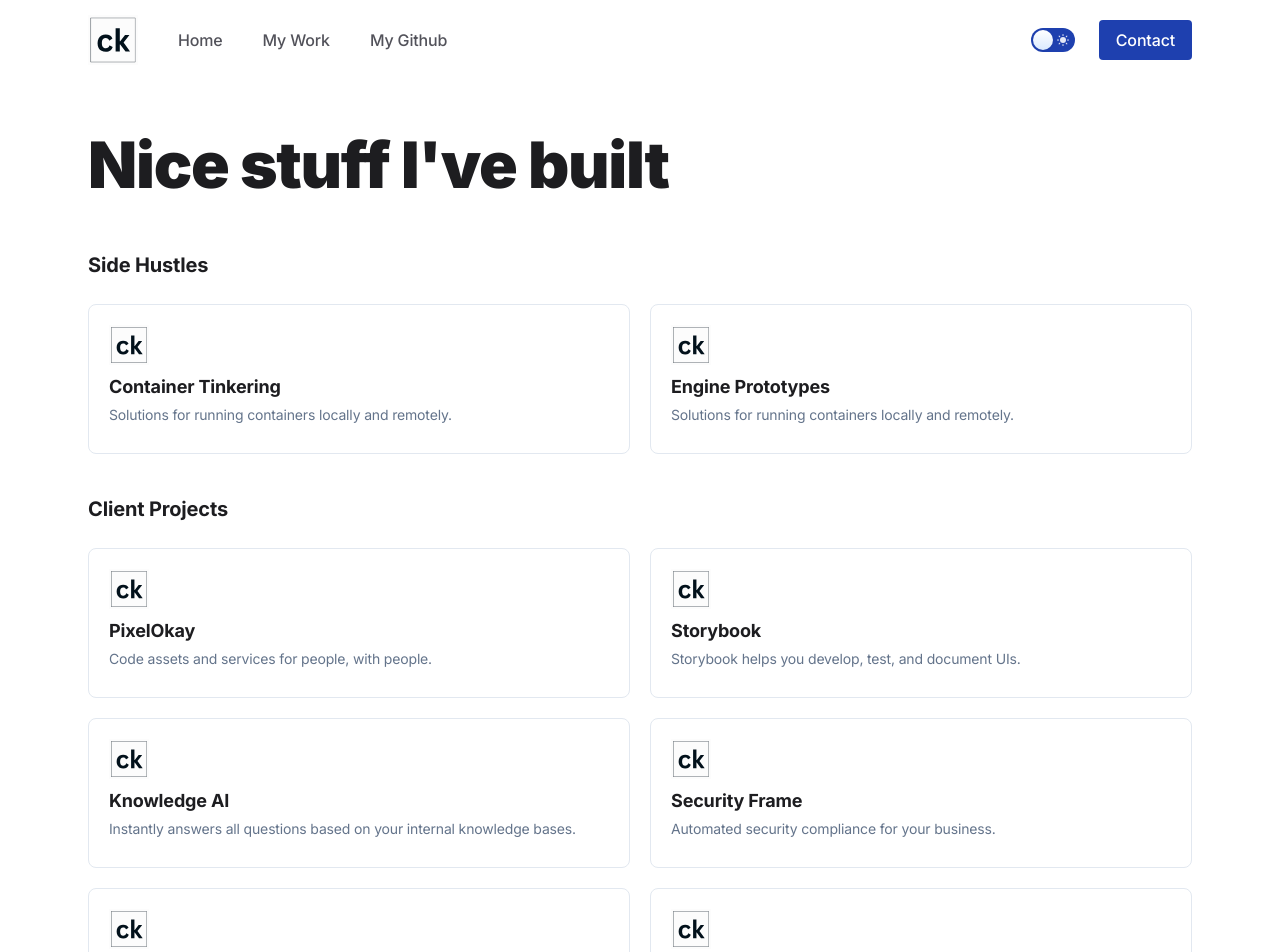
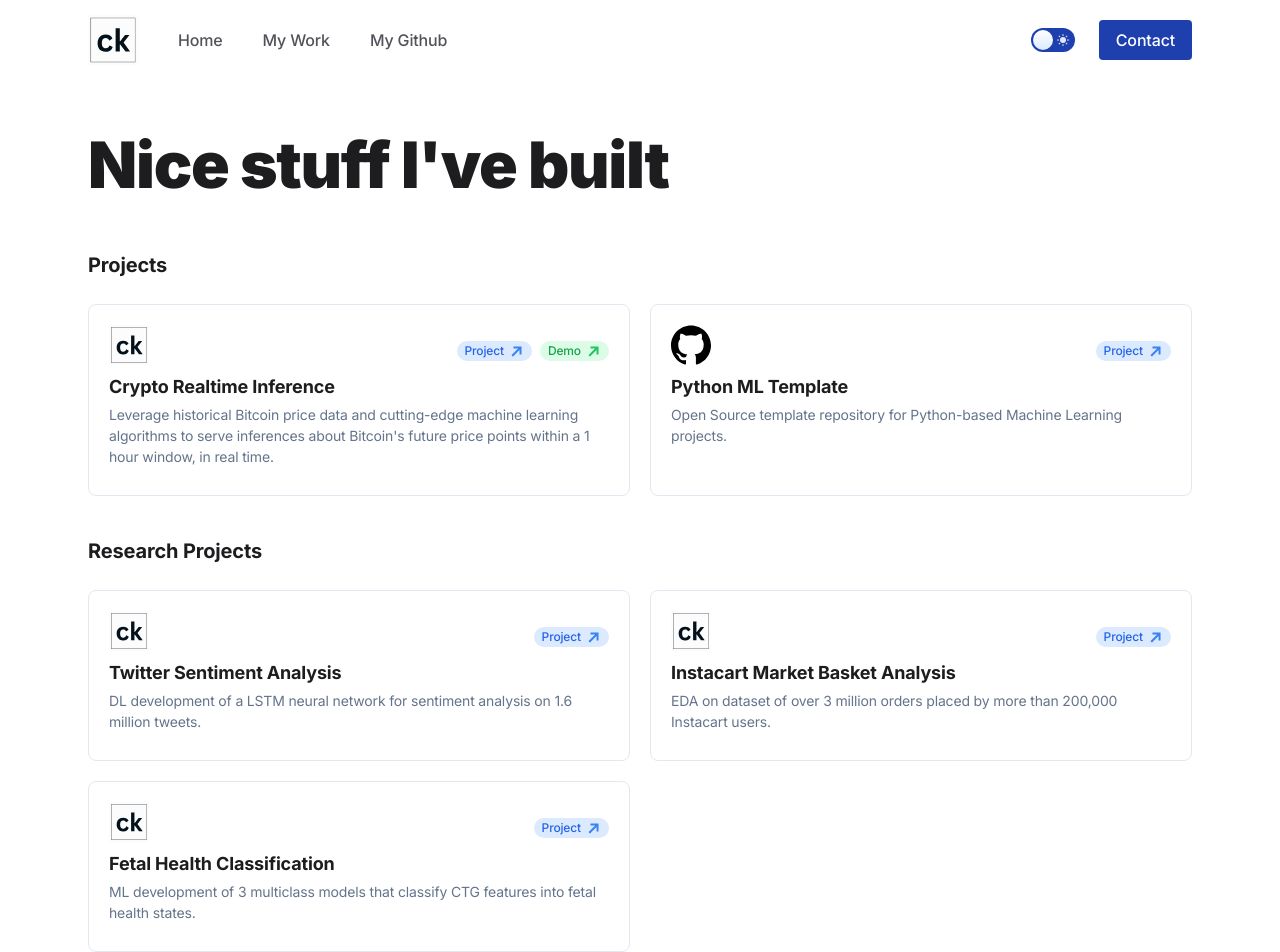
Before and after one commit to christopherkeim/christopherkeim-xyz, a Next.js app: page /projects in a window 1280 px wide. Shown: the top 952 px of the page. Built offline with nearby package versions, Linux system fonts and the light colour scheme.

Commit message:
Added content

```diff
--- a/app/projects/page.tsx
+++ b/app/projects/page.tsx
@@ -1,6 +1,7 @@
 import ProjectCard from "@/components/Projects/ProjectCard";
 import IconLight from "@/public/images/logo_light.svg";
 import IconDark from "@/public/images/logo_dark.svg";
+import GitHubIcon from "@/public/images/github.svg";
 
 export const metadata = {
   title: "Projects - DevSpace",
@@ -8,82 +9,55 @@ export const metadata = {
 };
 
 export default function Projects() {
-  const items01 = [
+  const projects = [
     {
-      id: 0,
+      id: "crypto_realtime_inference",
       iconLight: IconLight,
       iconDark: IconDark,
-      slug: "#0",
-      title: "Container Tinkering",
-      excerpt: "Solutions for running containers locally and remotely.",
-      openSource: true,
+      link: "https://github.com/christopherkeim/crypto-real-time-inference",
+      demoLink: "/projects/crypto",
+      title: "Crypto Realtime Inference",
+      excerpt:
+        "Leverage historical Bitcoin price data and cutting-edge machine learning algorithms to serve inferences about Bitcoin's future price points within a 1 hour window, in real time.",
     },
     {
-      id: 0,
-      iconLight: IconLight,
-      iconDark: IconDark,
-      slug: "#0",
-      title: "Engine Prototypes",
-      excerpt: "Solutions for running containers locally and remotely.",
-      openSource: false,
+      id: "python_ml_template",
+      iconLight: GitHubIcon,
+      iconDark: GitHubIcon,
+      link: "https://github.com/christopherkeim/python-ml-template",
+      title: "Python ML Template",
+      excerpt:
+        "Open Source template repository for Python-based Machine Learning projects.",
     },
   ];
 
-  const items02 = [
+  const research = [
     {
-      id: 0,
+      id: "twitter_sentiment_analysis",
       iconLight: IconLight,
       iconDark: IconDark,
-      slug: "#0",
-      title: "PixelOkay",
-      excerpt: "Code assets and services for people, with people.",
-      openSource: false,
+      link: "https://github.com/christopherkeim/machine_learning/blob/Projects/projects/Twitter_Sentiment_Analysis/Python/twitter_sentiment_analysis.ipynb",
+      title: "Twitter Sentiment Analysis",
+      excerpt:
+        "DL development of a LSTM neural network for sentiment analysis on 1.6 million tweets.",
     },
     {
-      id: 1,
+      id: "instacart_market_basket",
       iconLight: IconLight,
       iconDark: IconDark,
-      slug: "#0",
-      title: "Storybook",
-      excerpt: "Storybook helps you develop, test, and document UIs.",
-      openSource: false,
+      link: "https://github.com/christopherkeim/machine_learning/blob/Projects/projects/Instacart_Market_Basket_Analysis/Python/instacart_market_basket_EDA.ipynb",
+      title: "Instacart Market Basket Analysis",
+      excerpt:
+        "EDA on dataset of over 3 million orders placed by more than 200,000 Instacart users.",
     },
     {
-      id: 2,
+      id: "fetal_health_classification",
       iconLight: IconLight,
       iconDark: IconDark,
-      slug: "#0",
-      title: "Knowledge AI",
+      link: "https://github.com/christopherkeim/machine_learning/blob/Projects/projects/Fetal_Health_Classification/Python/fetal_health_classification.ipynb",
+      title: "Fetal Health Classification",
       excerpt:
-        "Instantly answers all questions based on your internal knowledge bases.",
-      openSource: false,
-    },
-    {
-      id: 3,
-      iconLight: IconLight,
-      iconDark: IconDark,
-      slug: "#0",
-      title: "Security Frame",
-      excerpt: "Automated security compliance for your business.",
-      openSource: false,
-    },
-    {
-      id: 4,
-      iconLight: IconLight,
-      iconDark: IconDark,
-      slug: "#0",
-      title: "KanbanOK",
-      excerpt: "The most powerful kanban board ever invented.",
-      openSource: false,
-    },
-    {
-      id: 5,
-      iconLight: IconLight,
-      iconDark: IconDark,
-      slug: "#0",
-      title: "T Analytics",
-      excerpt: "Make your Twitter analytics pretty and easy to share.",
-      openSource: false,
+        "ML development of 3 multiclass models that classify CTG features into fetal health states.",
     },
   ];
 
@@ -102,11 +76,11 @@ export default function Projects() {
               {/* Side Hustles cards */}
               <section>
                 <h2 className="font-aspekta text-xl font-[650] mb-6">
-                  Side Hustles
+                  Projects
                 </h2>
                 {/* Cards */}
                 <div className="grid md:grid-cols-2 gap-5">
-                  {items01.map((item) => (
+                  {projects.map((item) => (
                     <ProjectCard key={item.id} item={item} />
                   ))}
                 </div>
@@ -114,11 +88,11 @@ export default function Projects() {
               {/* Client Projects cards */}
               <section>
                 <h2 className="font-aspekta text-xl font-[650] mb-6">
-                  Client Projects
+                  Research Projects
                 </h2>
                 {/* Cards */}
                 <div className="grid md:grid-cols-2 gap-5">
-                  {items02.map((item) => (
+                  {research.map((item) => (
                     <ProjectCard key={item.id} item={item} />
                   ))}
                 </div>
```
